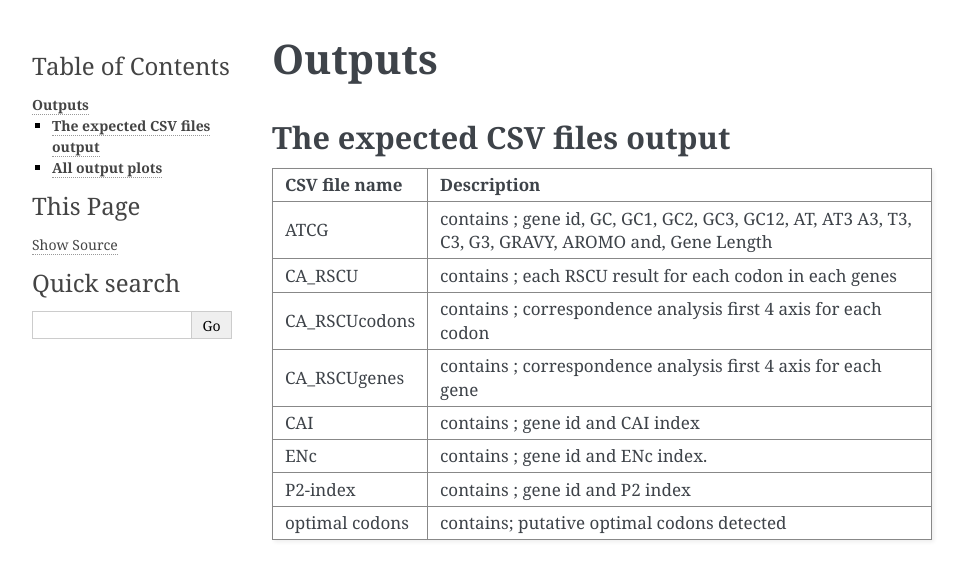
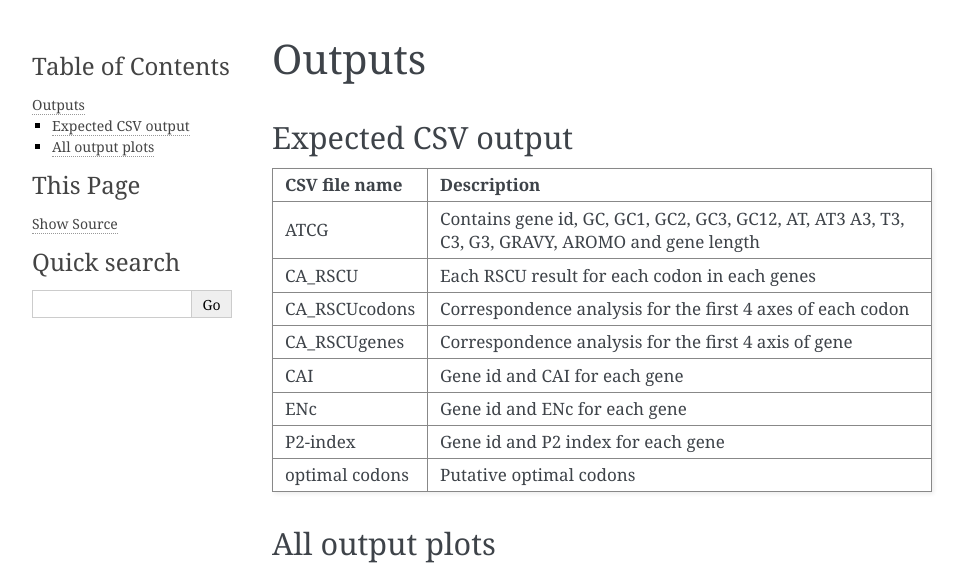
Before and after one commit to AliYoussef96/BCAW-Tool, a Sphinx documentation site: the page built from docs/Table_output.rst, in a window 1280 px wide. Shown: the top 577 px of the page, without its empty margins (148-1112 px from the left). Built offline with Sphinx 7.4.7, drawn with Linux system fonts in a browser that asks for light colours; grey boxes are pictures that could not be loaded.

Commit message:
Update Table_output.rst

```diff
--- a/docs/Table_output.rst
+++ b/docs/Table_output.rst
@@ -1,49 +1,49 @@
-**Outputs**
-===============
+Outputs
+=======
 
 
-**The expected CSV files output**
-------------------------------------
+Expected CSV output
+-------------------
 
 
 +------------------------------------+---------------------------------+
 | CSV file name                      | Description                     |
 +====================================+=================================+
-| ATCG                               | contains ; gene id, GC, GC1,    |
+| ATCG                               | Contains gene id, GC, GC1,      |
 |                                    | GC2, GC3, GC12, AT, AT3 A3, T3, |
-|                                    | C3, G3, GRAVY, AROMO and, Gene  |
-|                                    | Length                          |
+|                                    | C3, G3, GRAVY, AROMO and gene   |
+|                                    | length                          |
 +------------------------------------+---------------------------------+
-| CA_RSCU                            | contains ; each RSCU result for |
+| CA_RSCU                            | Each RSCU result for            |
 |                                    | each codon in each genes        |
 +------------------------------------+---------------------------------+
-| CA_RSCUcodons                      | contains ; correspondence       |
-|                                    | analysis first 4 axis for each  |
-|                                    | codon                           |
+| CA_RSCUcodons                      | Correspondence                  |
+|                                    | analysis for the first 4 axes of|
+|                                    | each codon                      |
 +------------------------------------+---------------------------------+
-| CA_RSCUgenes                       | contains ; correspondence       |
-|                                    | analysis first 4 axis for each  |
+| CA_RSCUgenes                       | Correspondence                  |
+|                                    | analysis for the first 4 axis of|
 |                                    | gene                            |
 +------------------------------------+---------------------------------+
-| CAI                                | contains ; gene id and CAI      |
-|                                    | index                           |
+| CAI                                | Gene id and CAI for each gene   |
+|                                    |                                 |
 +------------------------------------+---------------------------------+
-| ENc                                | contains ; gene id and ENc      |
-|                                    | index.                          |
+| ENc                                | Gene id and ENc for each gene   |
+|                                    |                                 |
 +------------------------------------+---------------------------------+
-| P2-index                           | contains ; gene id and P2 index |
+| P2-index                           | Gene id and P2 index for each   |
+|                                    | gene                            |
 +------------------------------------+---------------------------------+
-| optimal codons                     | contains; putative optimal      |
-|                                    | codons detected                 |
+| optimal codons                     | Putative optimal codons         |
 +------------------------------------+---------------------------------+
 
 
-**All output plots**
--------------------------
+All output plots
+----------------
 
 |image0|
 
-.. |image0| image:: https://github.com/AliYoussef96/BCAW-Tool/blob/master/Plots/All%20plots.jpg
+.. |image0| image:: https://raw.githubusercontent.com/AliYoussef96/BCAW-Tool/master/Plots/All%20plots.jpg
    :width: 6.5in
    :height: 4.875in
    :alt: All output plots from BCAW tool analysis for coding sequence from Escherichia coli.
```
